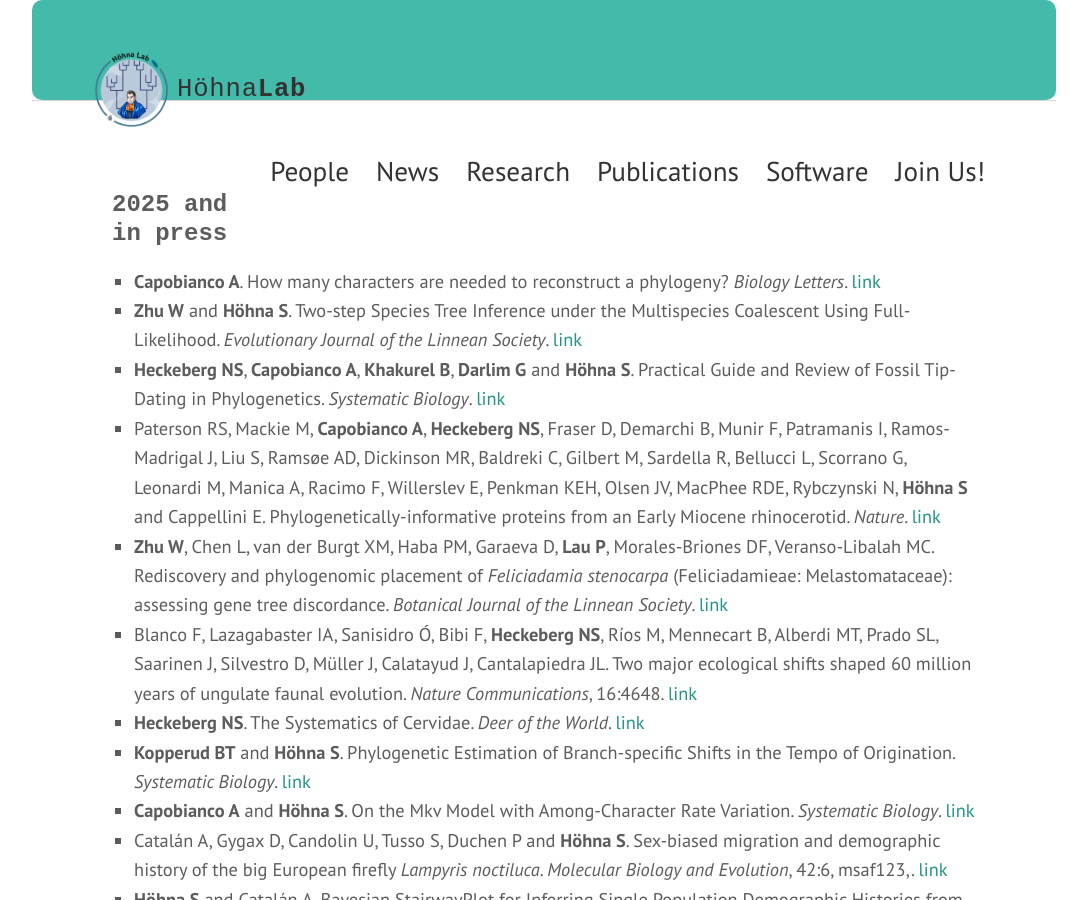
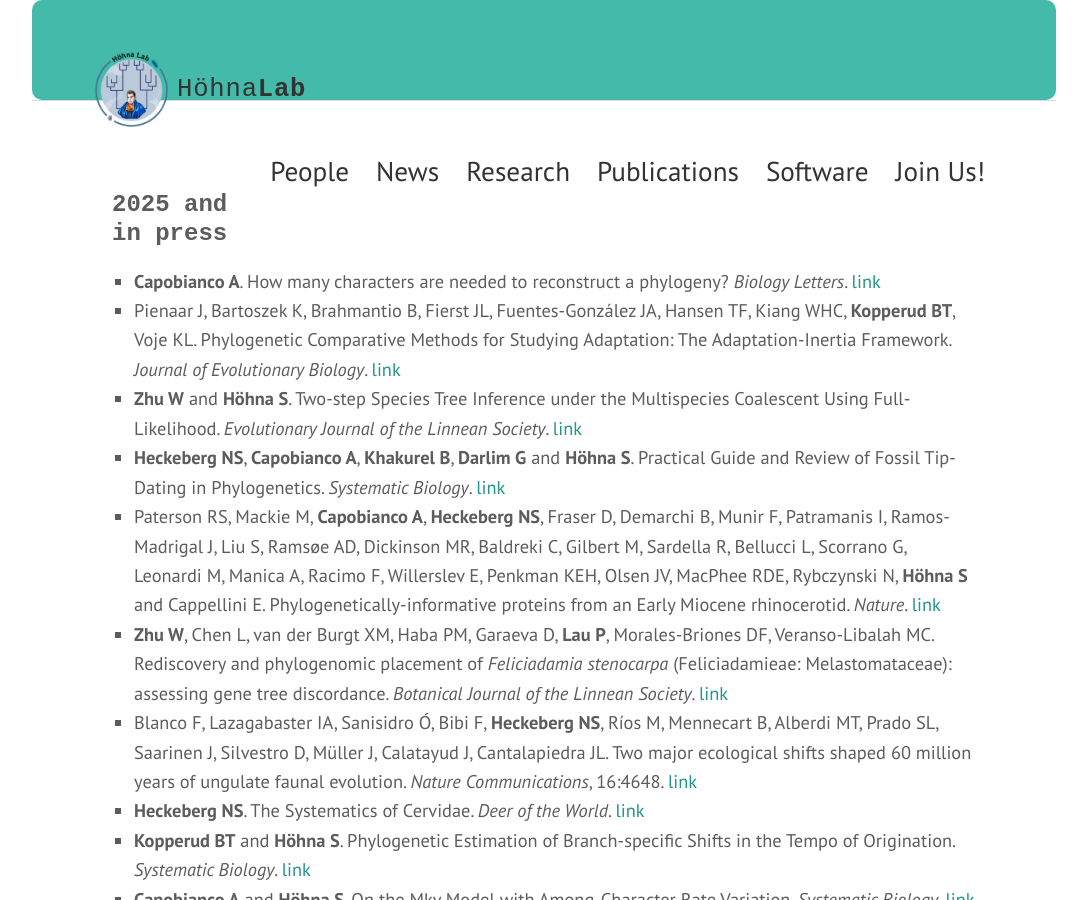
Before and after one commit to hoehnalab/hoehnalab.github.io, a Jekyll site: the page built from publications.md, in a window 1280 px wide and 900 px high. Shown: the whole window, without its empty margins (96-1183 px from the left). Built offline with Jekyll 4.4.1, drawn with Linux system fonts in a browser that asks for light colours; some web fonts are replaced.

Commit message:
add a publication

```diff
--- a/publications.md
+++ b/publications.md
@@ -4,8 +4,8 @@ title: Publications
 permalink: /publications/
 ---
 <h3>2025 and in press</h3>
-- <strong>Capobianco A</strong>. How many characters are needed to
-reconstruct a phylogeny? *Biology Letters*. [link](https://doi.org/10.1098/rsbl.2025.0288)
+- <strong>Capobianco A</strong>. How many characters are needed to reconstruct a phylogeny? *Biology Letters*. [link](https://doi.org/10.1098/rsbl.2025.0288)
+- Pienaar J, Bartoszek K, Brahmantio B, Fierst JL, Fuentes-González JA, Hansen TF, Kiang WHC, <strong>Kopperud BT</strong>, Voje KL. Phylogenetic Comparative Methods for Studying Adaptation: The Adaptation-Inertia Framework. *Journal of Evolutionary Biology*. [link](https://academic.oup.com/jeb/article-abstract/doi/10.1093/jeb/voaf113/8262911)
 - <strong>Zhu W</strong> and <strong>Höhna S</strong>. Two-step Species Tree Inference under the Multispecies Coalescent Using Full-Likelihood. *Evolutionary Journal of the Linnean Society*. [link](https://doi.org/10.1093/evolinnean/kzaf018)
 - <strong>Heckeberg NS</strong>, <strong>Capobianco A</strong>, <strong>Khakurel B</strong>, <strong>Darlim G</strong> and <strong>Höhna S</strong>. Practical Guide and Review of Fossil Tip-Dating in Phylogenetics. *Systematic Biology*. [link](https://doi.org/10.1093/sysbio/syaf050)
 - Paterson RS, Mackie M, <strong>Capobianco A</strong>, <strong>Heckeberg NS</strong>, Fraser D, Demarchi B, Munir F, Patramanis I, Ramos-Madrigal J, Liu S, Ramsøe AD, Dickinson MR, Baldreki C, Gilbert M, Sardella R, Bellucci L, Scorrano G, Leonardi M, Manica A, Racimo F, Willerslev E, Penkman KEH, Olsen JV, MacPhee RDE, Rybczynski N, <strong>Höhna S</strong> and Cappellini E. Phylogenetically-informative proteins from an Early Miocene rhinocerotid. *Nature*. [link](https://doi.org/10.1038/s41586-025-09231-4)
```
